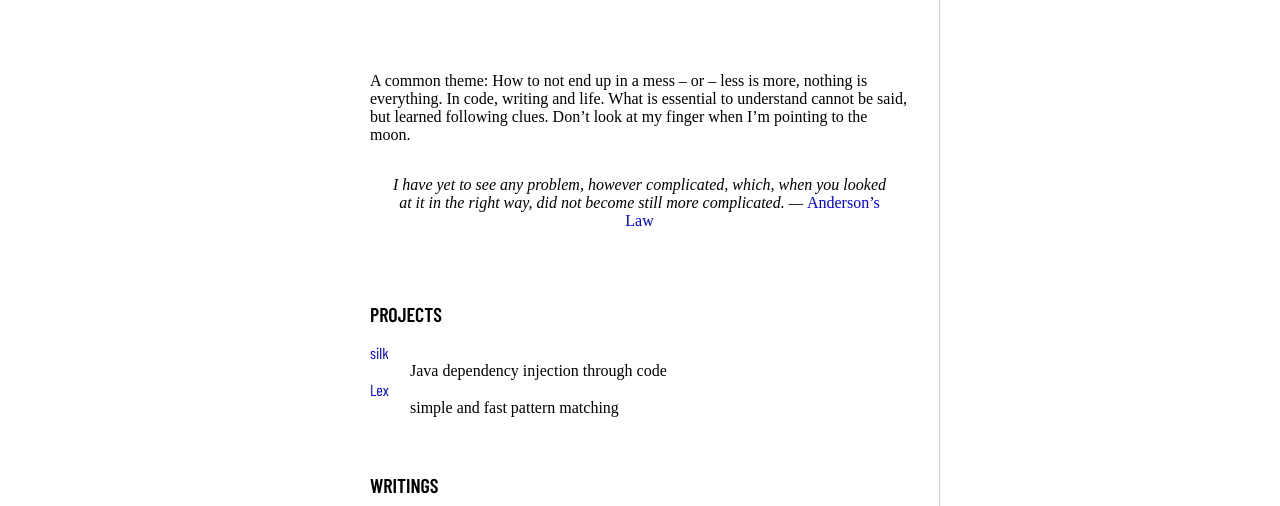
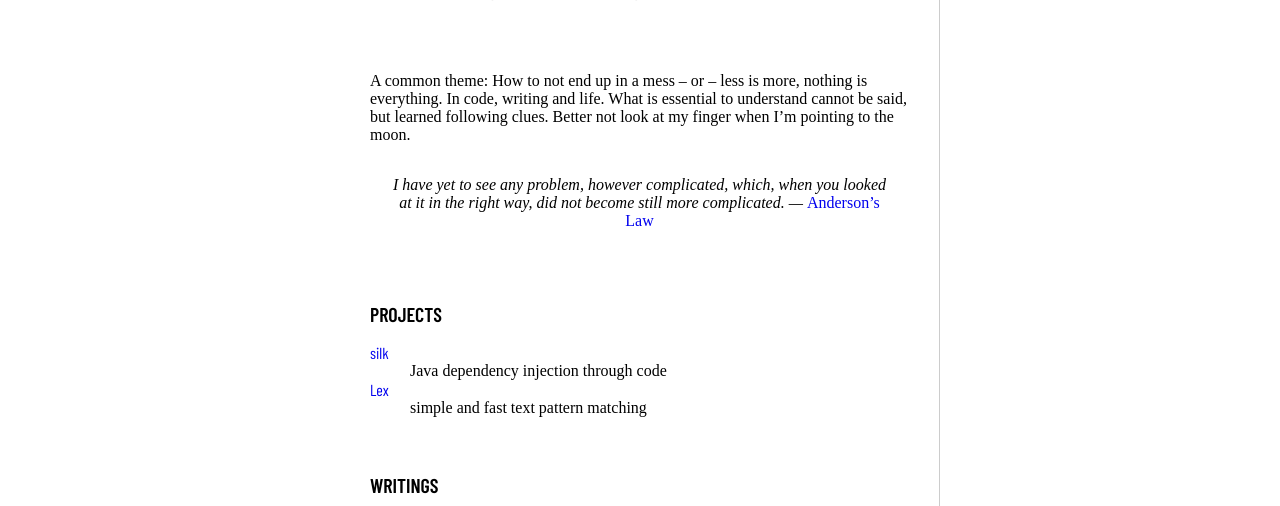
Before and after one commit to jbee/jbee.github.io, a Jekyll site: the page built from index.md, in a window 1280 px wide and 926 px high. Shown: the part 215-721 px from the top of the window. Built offline with Jekyll 4.4.1, drawn with Linux system fonts in a browser that asks for light colours; some web fonts are replaced.

Commit message:
text implrovements

```diff
--- a/index.md
+++ b/index.md
@@ -6,7 +6,7 @@ title: "Programming Wonderland"
 # Programming Wonderland
 
 A common theme: How to not end up in a mess -- or -- less is more, nothing is everything. In code, writing and life.
-What is essential to understand cannot be said, but learned following clues. Don't look at my finger when I'm pointing to the moon.
+What is essential to understand cannot be said, but learned following clues. Better not look at my finger when I'm pointing to the moon.
 
 > I have yet to see any problem, however complicated, which, when you looked at it in the right way, did not become still more complicated. --- *[Anderson's Law](https://en.wikiquote.org/wiki/Poul_Anderson)*
 
--- a/lex/index.md
+++ b/lex/index.md
@@ -1,7 +1,7 @@
 ---
 layout: default
 title: "Lex"
-summary: "simple and fast pattern matching"
+summary: "simple and fast text pattern matching"
 categories: [project, parsing]
 links: { "issues": "https://github.com/jbee/lex/issues", "github": "https://github.com/jbee/lex" }
 bgcolor: "#5CA2C6"
```
Also changed, not shown: silk/index.md (+1 -1 lines).
